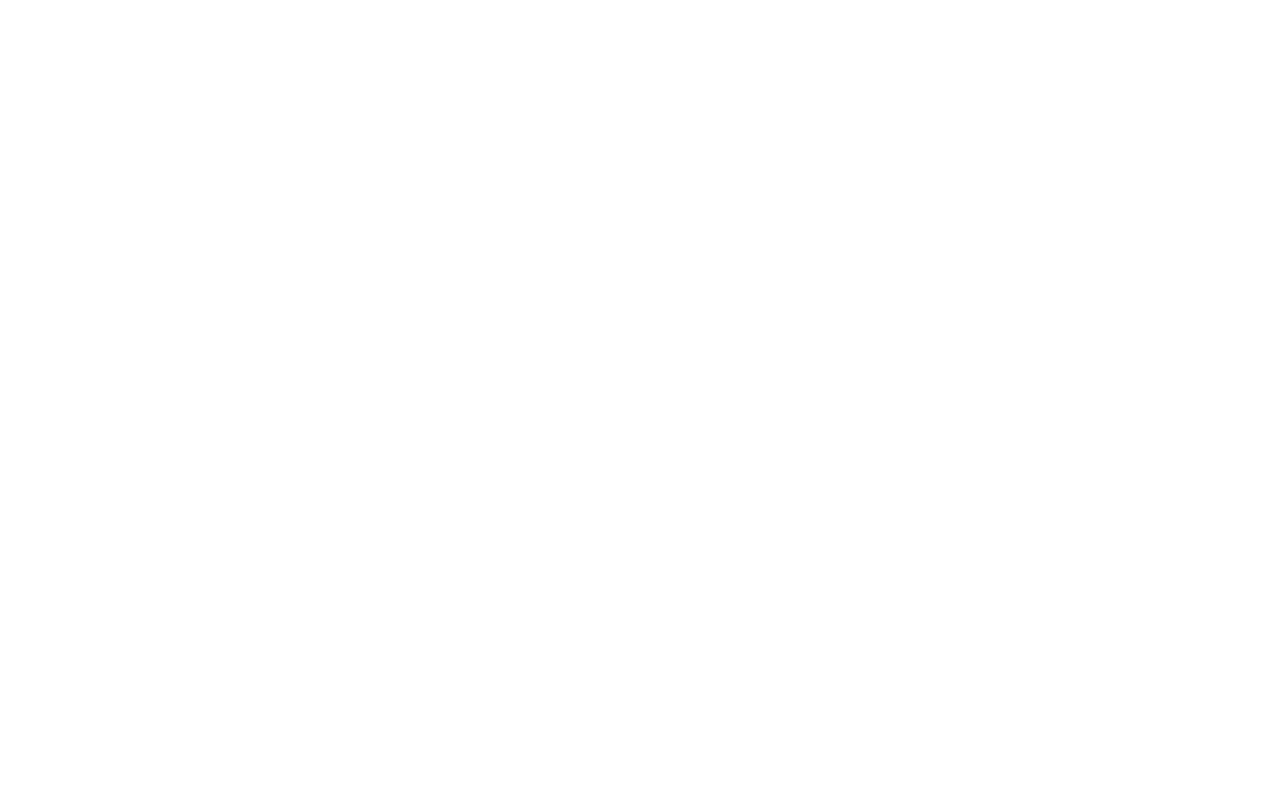
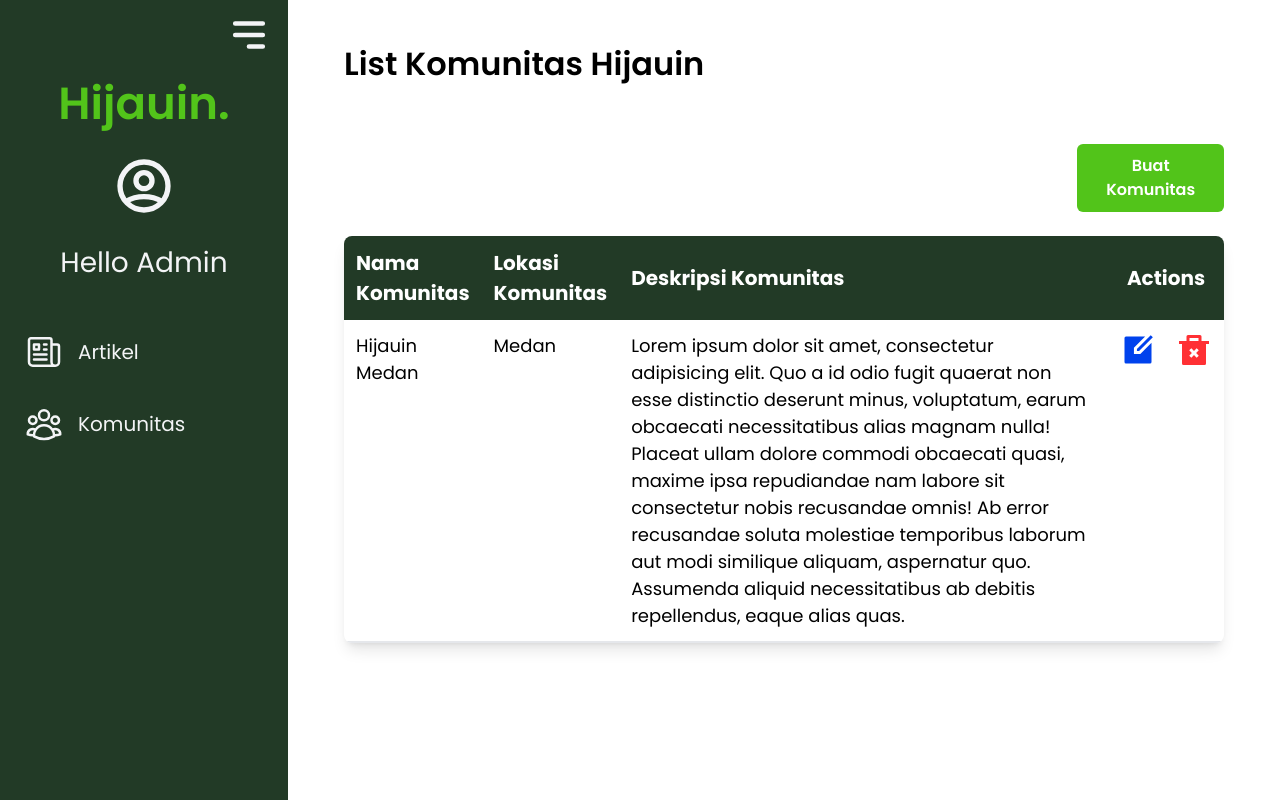
Before and after one commit to Greenpeace-FE28-BE10/front-end, a React (Vite) app: page /dashboard/komunitas in a window 1280 px wide. Before the commit this address had no page. Built offline with nearby package versions, Linux system fonts and the light colour scheme.

Commit message:
Slicing Dashboard Komunitas

```diff
--- a/package.json
+++ b/package.json
@@ -10,9 +10,9 @@
     "preview": "vite preview"
   },
   "dependencies": {
-    "@react-icons/all-files": "^4.1.0",
     "react": "^18.2.0",
-    "react-dom": "^18.2.0"
+    "react-dom": "^18.2.0",
+    "react-icons": "^4.9.0"
   },
   "devDependencies": {
     "@types/react": "^18.0.37",
--- a/src/components/SideBar.jsx
+++ b/src/components/SideBar.jsx
@@ -1,107 +1,95 @@
-import React, { useState } from "react";
-import { HiMenuAlt3, HiOutlineUserCircle } from "react-icons/hi";
-import { HiOutlineNewspaper, HiOutlineUserGroup } from "react-icons/hi2";
-import { Link } from "react-router-dom";
+import { useState } from 'react';
+import { IconContext } from 'react-icons';
+import { HiMenuAlt3, HiOutlineUserCircle } from 'react-icons/hi';
+import { HiOutlineNewspaper, HiOutlineUserGroup } from 'react-icons/hi2';
+import { Link } from 'react-router-dom';
 
-const SideMenu = () => {
-
-    const side =[
-        {
-            Text:'Artikel',
-            path: '/artikeldash',
-        },
-        {
-            Text:'Komunitas',
-            path: '/komunitasdash',
-        }
-    ]
-
+const Sidebar = () => {
   const SideMenus = [
-    { name: "", link: "#", icon: HiOutlineUserCircle },
-    { name: "Artikel", link: "#", icon: HiOutlineNewspaper },
-    { name: "Komunitas", link: "#", icon: HiOutlineUserGroup },
+    {
+      name: 'Artikel',
+      path: '/dashboard/artikel',
+      icon: <HiOutlineNewspaper />,
+    },
+    {
+      name: 'Komunitas',
+      path: '/dashboard/komunitas',
+      icon: <HiOutlineUserGroup />,
+    },
   ];
 
   const [open, setOpen] = useState(true);
+
   return (
-    <div>
-      <section className="flex gap-6">
+    <aside className='flex'>
+      <div className='flex gap-6'>
         <div
           className={`bg-[#223A26] min-h-screen ${
-            open ? "w-72" : "w-24"
+            open ? 'w-72' : 'w-24'
           } duration-500 text-gray-100 px-4`}
         >
-          <div className="py-3 flex justify-end">
+          <div className='py-3 flex justify-end'>
             <HiMenuAlt3
               size={46}
-              className="cursor-pointer"
+              className='cursor-pointer'
               onClick={() => setOpen(!open)}
             />
           </div>
           <div>
-            <h1 className={`text-center text-[45px]
+            <h1
+              className={`text-center text-[45px]
                 font-semibold text-[#52C41A]
-                ${!open && "hidden"}`}
+                ${!open && 'hidden'}`}
             >
-                    Hijauin.
+              Hijauin.
             </h1>
           </div>
-          <div className="mt-4 flex flex-col gap-4 relative items-center">
-            <div className="flex items-center justify-center">
-              <div style={{ width: "100px", height: "100px" }}>
-                {React.createElement(SideMenus[0]?.icon, { size: "100%" })}
-              </div>
+          <div className='mt-4 flex flex-col gap-4 relative items-center'>
+            <div className='flex items-center justify-center'>
+              <IconContext.Provider value={{ size: '4em' }}>
+                <div>
+                  <HiOutlineUserCircle />
+                </div>
+              </IconContext.Provider>
             </div>
-            <h2
-              className={`text-center mt-2 ${!open && "hidden"}`}
-            >
-              {SideMenus[0]?.name}
+            <h2 className={`text-center text-[28px] mt-2 ${!open && 'hidden'}`}>
+              Hello Admin
             </h2>
-            <div className={`mt-auto text-center ${!open && "hidden"}`}>
-              <p>Nama Pengguna</p>
-              <p>Tempat Tinggal</p>
-            </div>
           </div>
-          <div className="mt-10 flex flex-col gap-4 relative">
-            {SideMenus?.slice(1).map((menu, i) => (
+          <div className='mt-10 flex flex-col gap-4 relative'>
+            {SideMenus.map((menu, i) => (
               <Link
-                to={menu?.link}
+                to={menu.path}
                 key={i}
-                className={`${
-                  menu?.margin && "mt-5"
-                } group flex items-center text-sm  gap-3.5 font-medium p-2 hover:bg-[#0A1C0E] rounded-md`}
+                className={`group flex items-center text-[20px] gap-3.5 font-medium p-2 hover:bg-[#0A1C0E] rounded-md`}
               >
-                <div style={{ width: "32px", height: "32px" }}>
-                  {React.createElement(menu?.icon, { size: "40" })}
-                </div>
+                <IconContext.Provider value={{ size: '2em' }}>
+                  <div>{menu.icon}</div>
+                </IconContext.Provider>
                 <h2
                   style={{
                     transitionDelay: `${i + 3}00ms`,
                   }}
-                  className={`whitespace-pre duration-500 ${
-                    !open && "opacity-0 translate-x-28 overflow-hidden"
+                  className={`duration-500 ${
+                    !open && 'opacity-0 translate-x-28 overflow-hidden'
                   }`}
                 >
-                  {menu?.name}
+                  {menu.name}
                 </h2>
                 <h2
                   className={`${
-                    open && "hidden"
-                  } absolute left-48 bg-white font-semibold whitespace-pre text-gray-900 rounded-md drop-shadow-lg px-0 py-0 w-0 overflow-hidden group-hover:px-2 group-hover:py-1 group-hover:left-14 group-hover:duration-300 group-hover:w-fit  `}
+                    open && 'hidden'
+                  } absolute left-48 bg-white font-semibold whitespace-pre text-gray-900 rounded-md drop-shadow-lg px-0 py-0 w-0 overflow-hidden group-hover:px-2 group-hover:py-1 group-hover:left-14 group-hover:duration-300 group-hover:w-fit`}
                 >
-                  {menu?.name}
+                  {menu.name}
                 </h2>
               </Link>
             ))}
           </div>
         </div>
-        {/* <div className="m-5 text-4xl text-gray-900 font-semibold">
-            Daftar Artikel
-        </div> */}
-      </section>
-
-    </div>
+      </div>
+    </aside>
   );
 };
 
-export default SideMenu;
+export default Sidebar;
--- a/src/pages/LayoutDashboard.jsx
+++ b/src/pages/LayoutDashboard.jsx
@@ -1,17 +1,17 @@
-import React from "react";
-import { Outlet } from 'react-router-dom';
-import SideMenu from "../components/DashboardSideMenu";
+import { Outlet } from 'react-router';
+import Sidebar from '../components/SideBar';
 
-const DashboardLayout = () =>{
-    return(
-        <>
-            <main>
-                <SideMenu></SideMenu>
-            </main>
+const LayoutDashboard = () => {
+  return (
+    <>
+      <main className='flex w-full h-screen'>
+        <Sidebar />
+        <section className='flex-1 h-screen overflow-y-scroll'>
+          <Outlet />
+        </section>
+      </main>
+    </>
+  );
+};
 
-        </>
-    )
-
-}
-
-export default DashboardLayout;
+export default LayoutDashboard;
--- /dev/null
+++ b/src/pages/dashboard/ArtikelDashboard.jsx
@@ -0,0 +1,9 @@
+const ArtikelDashboard = () => {
+  return (
+    <div className='w-full h-screen flex justify-center items-center'>
+      <h1 className='text-2xl'>Artikel Dashboard</h1>
+    </div>
+  );
+};
+
+export default ArtikelDashboard;
--- /dev/null
+++ b/src/pages/dashboard/KomunitasDashboard.jsx
@@ -0,0 +1,56 @@
+import { IconContext } from 'react-icons';
+import { RiEditBoxFill } from 'react-icons/ri';
+import { RiDeleteBin2Fill } from 'react-icons/ri';
+
+const KomunitasDashboard = () => {
+  return (
+    <div className='w-full px-14 py-10 space-y-14'>
+      <h1 className='text-[32px] font-semibold'>List Komunitas Hijauin</h1>
+      <div className='flex flex-col items-end gap-6'>
+        <button className='bg-[#52C41A] text-white font-semibold py-2.5 px-3.5 text-center rounded-md sm:w-1/6'>
+          Buat Komunitas
+        </button>
+        <table className='w-full bg-white rounded-lg overflow-hidden sm:shadow-lg'>
+          <thead className='text-white text-left'>
+            <tr className='bg-[#223A26] text-[20px] flex flex-col flex-no wrap sm:table-row rounded-l-lg sm:rounded-none mb-2 sm:mb-0'>
+              <th className='p-3'>Nama Komunitas</th>
+              <th className='p-3'>Lokasi Komunitas</th>
+              <th className='p-3'>Deskripsi Komunitas</th>
+              <th className='p-3 text-center'>Actions</th>
+            </tr>
+          </thead>
+          <tbody className='w-full text-left'>
+            <tr className='align-top text-[18px] border-b-2 mb-2 sm:mb-0'>
+              <td className='border-slate-400 p-3'>Hijauin Medan</td>
+              <td className='border-slate-400 p-3'>Medan</td>
+              <td className='w-[660px] border-slate-400 p-3'>
+                Lorem ipsum dolor sit amet, consectetur adipisicing elit. Quo a
+                id odio fugit quaerat non esse distinctio deserunt minus,
+                voluptatum, earum obcaecati necessitatibus alias magnam nulla!
+                Placeat ullam dolore commodi obcaecati quasi, maxime ipsa
+                repudiandae nam labore sit consectetur nobis recusandae omnis!
+                Ab error recusandae soluta molestiae temporibus laborum aut modi
+                similique aliquam, aspernatur quo. Assumenda aliquid
+                necessitatibus ab debitis repellendus, eaque alias quas.
+              </td>
+              <td className='flex items-center justify-center gap-5 p-3'>
+                <IconContext.Provider value={{ size: '2em', color: '#0042ED' }}>
+                  <div className='cursor-pointer'>
+                    <RiEditBoxFill />
+                  </div>
+                </IconContext.Provider>
+                <IconContext.Provider value={{ size: '2em', color: '#FF3034' }}>
+                  <div className='cursor-pointer'>
+                    <RiDeleteBin2Fill />
+                  </div>
+                </IconContext.Provider>
+              </td>
+            </tr>
+          </tbody>
+        </table>
+      </div>
+    </div>
+  );
+};
+
+export default KomunitasDashboard;
--- a/src/pages/dashboard/MainDashboard.jsx
+++ /dev/null
@@ -1,9 +0,0 @@
-const MainDashboard = () => {
-  return (
-    <div className='w-full h-screen flex justify-center items-center'>
-      <h1 className='text-3xl'>Dashboard</h1>
-    </div>
-  );
-};
-
-export default MainDashboard;
--- a/src/routes/SetupRoute.jsx
+++ b/src/routes/SetupRoute.jsx
@@ -2,7 +2,6 @@
 import Artikel from '../pages/Artikel';
 import BuatKomunitas from '../pages/BuatKomunitas';
 import DaftarKomunitas from '../pages/DaftarKomunitas';
-import MainDashboard from '../pages/dashboard/MainDashboard';
 import Homepage from '../pages/Homepage';
 import Komunitas from '../pages/Komunitas';
 import Layout from '../pages/Layout';
@@ -11,6 +10,9 @@
 import ProtectedAdmin from './ProtectedAdmin';
 import ScrollToTop from './ScrollToTop';
 import ProtectedVisitor from './ProtectedVisitor';
+import LayoutDashboard from '../pages/LayoutDashboard';
+import ArtikelDashboard from '../pages/dashboard/ArtikelDashboard';
+import KomunitasDashboard from '../pages/dashboard/KomunitasDashboard';
 
 const SetupRoute = () => {
   return (
@@ -38,12 +40,20 @@
             }
           />
         </Route>
-        <Route path='/dashboard' element={<Layout />}>
+        <Route path='/dashboard' element={<LayoutDashboard />}>
           <Route
-            index
+            path='/dashboard/artikel'
             element={
               <ProtectedAdmin userRole='admin'>
-                <MainDashboard />
+                <ArtikelDashboard />
+              </ProtectedAdmin>
+            }
+          />
+          <Route
+            path='/dashboard/komunitas'
+            element={
+              <ProtectedAdmin userRole='admin'>
+                <KomunitasDashboard />
               </ProtectedAdmin>
             }
           />
```
Also changed, not shown: 1 other file (tests, documents, lock files or other folders).
